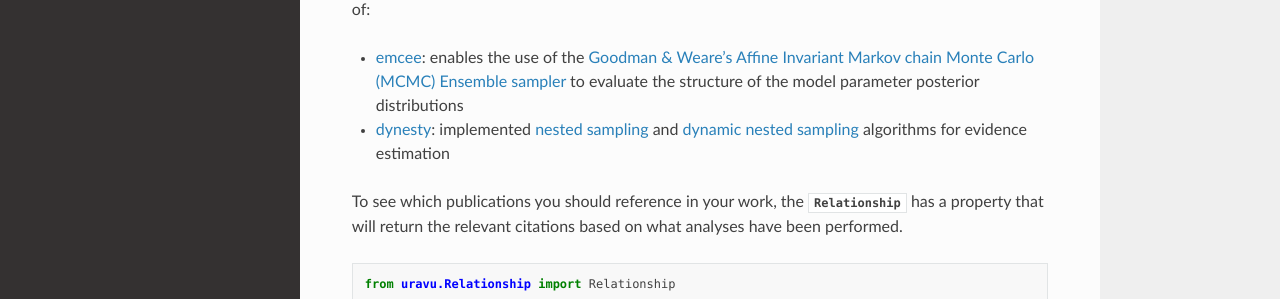
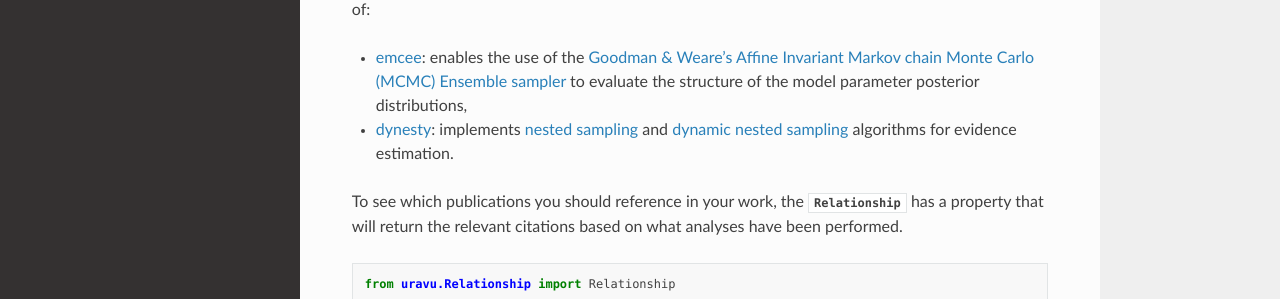
Before and after one commit to arm61/uravu, a Sphinx documentation site: the page built from docs/source/index.rst, in a window 1280 px wide and 900 px high, scrolled down 473 px. Shown: the part 186-485 px from the top of the window. Built offline with Sphinx 7.4.7 and the Read the Docs theme 2.0.0, drawn with Linux system fonts in a browser that asks for light colours; formulas are drawn with MathJax 3.

Commit message:
formatting

```diff
--- a/docs/source/index.rst
+++ b/docs/source/index.rst
@@ -24,8 +24,8 @@ Bayesian inference in Python
 
 There are a couple of fantastic Bayesian inference libraries available in Python that `uravu` makes use of:
 
-- `emcee`_: enables the use of the `Goodman & Weare’s Affine Invariant Markov chain Monte Carlo (MCMC) Ensemble sampler`_ to evaluate the structure of the model parameter posterior distributions
-- `dynesty`_: implemented `nested sampling`_ and `dynamic nested sampling`_ algorithms for evidence estimation
+- `emcee`_: enables the use of the `Goodman & Weare’s Affine Invariant Markov chain Monte Carlo (MCMC) Ensemble sampler`_ to evaluate the structure of the model parameter posterior distributions,
+- `dynesty`_: implements `nested sampling`_ and `dynamic nested sampling`_ algorithms for evidence estimation.
 
 To see which publications you should reference in your work, the :class:`Relationship` has a property that will return the relevant citations based on what analyses have been performed.
 
```
